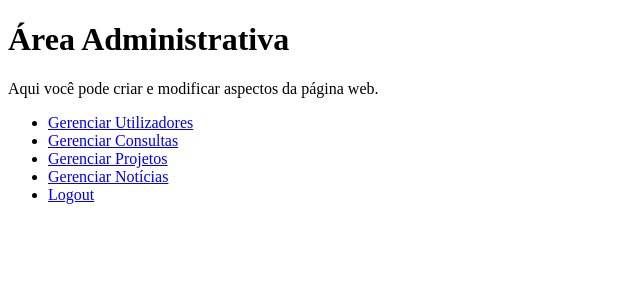
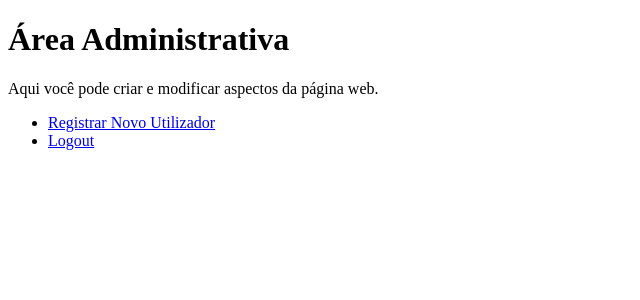
Before and after one commit to duartemdoria/PHP-doria, a PHP site: page /admin_area.php in a window 1280 px wide. Shown: the top 300 px of the page, without its empty margins (0-640 px from the left). Run offline with PHP 8.4, Linux system fonts and the light colour scheme; the visitor is signed in with stand-in values (Sample User, id 1).

Commit message:
Update admin area links and modify user registration to store plain text password

```diff
--- a/final/admin_area.php
+++ b/final/admin_area.php
@@ -22,10 +22,7 @@ include("conexoes/conexao.php");
     <h1>Área Administrativa</h1>
     <p>Aqui você pode criar e modificar aspectos da página web.</p>
     <ul>
-        <li><a href="manage_users.php">Gerenciar Utilizadores</a></li>
-        <li><a href="manage_consultations.php">Gerenciar Consultas</a></li>
-        <li><a href="manage_projects.php">Gerenciar Projetos</a></li>
-        <li><a href="manage_news.php">Gerenciar Notícias</a></li>
+        <li><a href="register.php">Registrar Novo Utilizador</a></li>
         <li><a href="logout.php">Logout</a></li>
     </ul>
 </body>
--- a/final/login.sql
+++ b/final/login.sql
@@ -93,7 +93,7 @@ CREATE TABLE `projetos` (
 -- Estrutura da tabela `utilizadores`
 --
 CREATE TABLE `utilizadores` (
-  `id` int(11) NOT NULL,
+  `id` int(11) NOT NULL AUTO_INCREMENT,
   `nome` varchar(140) DEFAULT NULL,
   `email` varchar(140) NOT NULL,
   `password` varchar(16) NOT NULL,
```
Also changed, not shown: final/register.php (+2 -5 lines).
